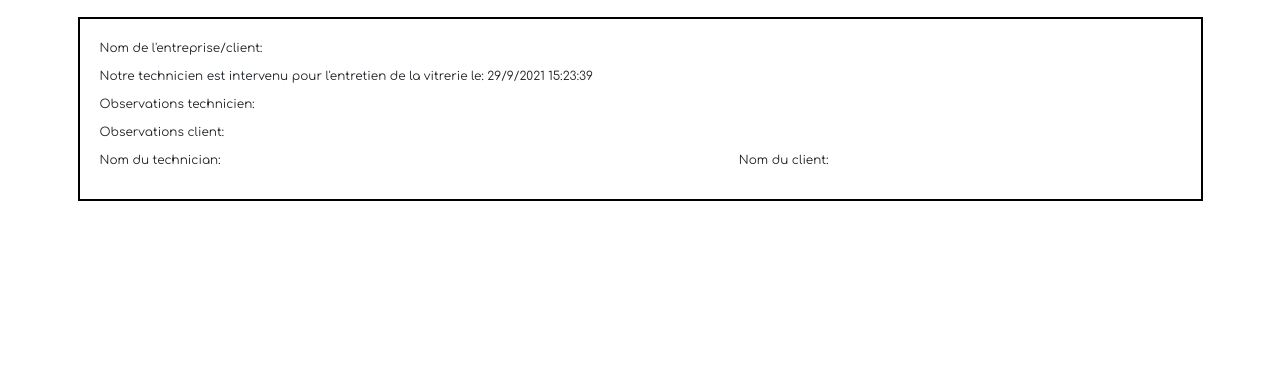
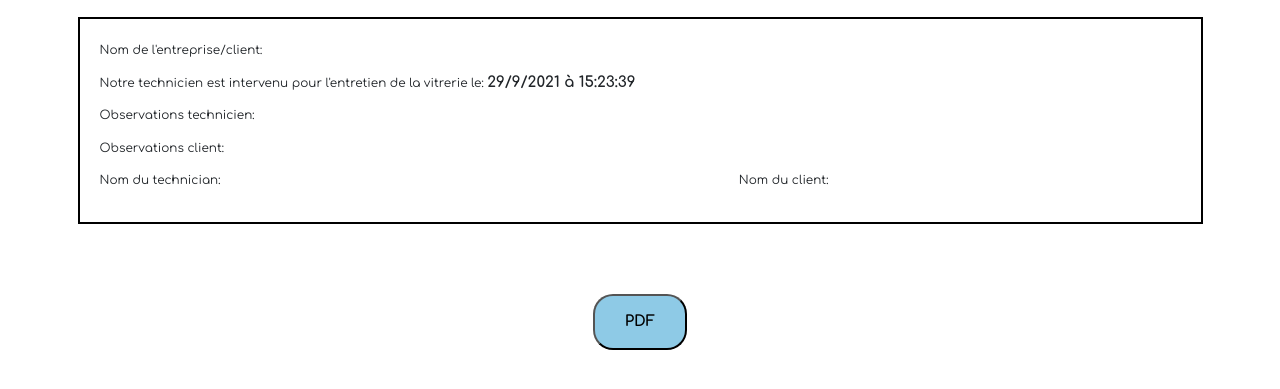
Before and after one commit to florinstrulea/WASH, a website: page avis/avis.html in a window 1280 px wide. Shown: the part 123-512 px from the top of the page. Drawn offline with Linux system fonts and the light colour scheme.

Commit message:
commit de fin

```diff
--- a/avis/avis.html
+++ b/avis/avis.html
@@ -17,7 +17,7 @@
 		<header>
 			<div class="logo container d-flex justify-content-between">
 				<div class="button-back">
-					<i class="fas fa-backward"></i>
+					<a href="/"><i class="fas fa-backward"></i></a>
 				</div>
 				<div class="logo__company">
 					<img src="../img/logo-clean3000-transparent.png" alt="" />
@@ -46,6 +46,9 @@
 					</div>
 				</div>
 			</div>
+			<div class="pdf d-flex justify-content-center">
+				<button class="btn-submit pdf-download">PDF</button>
+			</div>
 		</main>
 		<script src="../js/bootstrap.min.js"></script>
 		<script type="module" src="../js/main1.js"></script>
--- a/js/main.js
+++ b/js/main.js
@@ -21,10 +21,10 @@ function handleClick() {
 	return;
 }
 
-if (window.location.href.indexOf("index") > -1) {
 newClient.addEventListener("submit", (e) => {
 	e.preventDefault();
 	handleClick();
+	newClient.reset();
 	// let client = new Client(
 	// 	name.value,
 	// 	dateTimeToday,
@@ -37,5 +37,5 @@ if (window.location.href.indexOf("index") > -1) {
 	window.location.href = "../avis/avis.html";
 	// console.log(clients);
 });
-}
+//}
 // export default clients;
--- a/js/main1.js
+++ b/js/main1.js
@@ -1,3 +1,4 @@
+// import { jsPDF } from "jspdf";
 // import clients from "./main.js";
 // console.log(clients);
 
@@ -9,26 +10,86 @@ let dataObsTech = document.querySelector(".data-obs-tech");
 let dataObsClient = document.querySelector(".data-obs-client");
 let dataNameTech = document.querySelector(".data-name-tech");
 let dataNameClient = document.querySelector(".data-name-client");
+let buttonBack = document.querySelector(".button-back");
+let pdfDownload = document.querySelector(".pdf-download");
 
 //creating the date
 let today = new Date();
 let dateToday = today.getDate() + "/" + (today.getMonth() + 1) + "/" + today.getFullYear();
 let timeToday = today.getHours() + ":" + today.getMinutes() + ":" + today.getSeconds();
-let dateTimeToday = dateToday + " " + timeToday;
+let dateTimeToday = dateToday + " à " + timeToday;
 
-window.addEventListener("load", () => {
+//loading text in the fields
+
+window.addEventListener("load", (e) => {
 	dataName.textContent = sessionStorage.getItem("NAME");
 	dataDate.textContent = dateTimeToday;
 	dataObsTech.textContent = sessionStorage.getItem("OBSTECH");
 	dataObsClient.textContent = sessionStorage.getItem("OBSCLIENT");
 	dataNameTech.textContent = sessionStorage.getItem("SIGNATURETECH");
 	dataNameClient.textContent = sessionStorage.getItem("SIGNATURECLIENT");
+
+	dataName.classList.toggle("bold");
+	dataDate.classList.toggle("bold");
+	dataObsTech.classList.toggle("bold");
+	dataObsClient.classList.toggle("bold");
+	dataNameTech.classList.toggle("bold");
+	dataNameClient.classList.toggle("bold");
 });
 
-// const fillDoc = () => {
+// Default export is a4 paper, portrait, using millimeters for units
 
-// };
+// pdfDownload.addEventListener("click", () => {
+// 	const doc = new jsPDF();
+// 	doc.text("Avis de passage", 10, 10);
+// 	doc.save("Avis de passage.pdf");
+// });
 
-// window.onload = function () {
-// 	fillDoc();
-// };
+buttonBack.addEventListener("click", () => {
+	sessionStorage.clear();
+});
+// pdfDownload.addEventListener("click", () => {
+// 	function demoFromHTML() {
+// 		var pdf = new jsPDF("p", "pt", "letter");
+// 		// source can be HTML-formatted string, or a reference
+// 		// to an actual DOM element from which the text will be scraped.
+// 		source = $("#customers")[0];
+
+// 		// we support special element handlers. Register them with jQuery-style
+// 		// ID selector for either ID or node name. ("#iAmID", "div", "span" etc.)
+// 		// There is no support for any other type of selectors
+// 		// (class, of compound) at this time.
+// 		specialElementHandlers = {
+// 			// element with id of "bypass" - jQuery style selector
+// 			"#bypassme": function (element, renderer) {
+// 				// true = "handled elsewhere, bypass text extraction"
+// 				return true;
+// 			},
+// 		};
+// 		margins = {
+// 			top: 80,
+// 			bottom: 60,
+// 			left: 40,
+// 			width: 522,
+// 		};
+// 		// all coords and widths are in jsPDF instance's declared units
+// 		// 'inches' in this case
+// 		pdf.fromHTML(
+// 			source, // HTML string or DOM elem ref.
+// 			margins.left, // x coord
+// 			margins.top,
+// 			{
+// 				// y coord
+// 				width: margins.width, // max width of content on PDF
+// 				elementHandlers: specialElementHandlers,
+// 			},
+
+// 			function (dispose) {
+// 				// dispose: object with X, Y of the last line add to the PDF
+// 				//          this allow the insertion of new lines after html
+// 				pdf.save("Test.pdf");
+// 			},
+// 			margins
+// 		);
+// 	}
+// });
--- a/package.json
+++ b/package.json
@@ -7,5 +7,8 @@
     "test": "echo \"Error: no test specified\" && exit 1"
   },
   "author": "",
-  "license": "ISC"
+  "license": "ISC",
+  "dependencies": {
+    "jspdf": "^2.4.0"
+  }
 }
--- a/sass/_avis.scss
+++ b/sass/_avis.scss
@@ -28,3 +28,11 @@
 	font-size: 5rem;
 	margin-top: 2rem;
 }
+.bold {
+	font-size: 1.5rem;
+	font-weight: bolder;
+}
+
+.pdf {
+	margin-top: 5rem;
+}
```
Also changed, not shown: css/main.css, 2 other files. Lines whose indentation alone changed are shown as unchanged.
